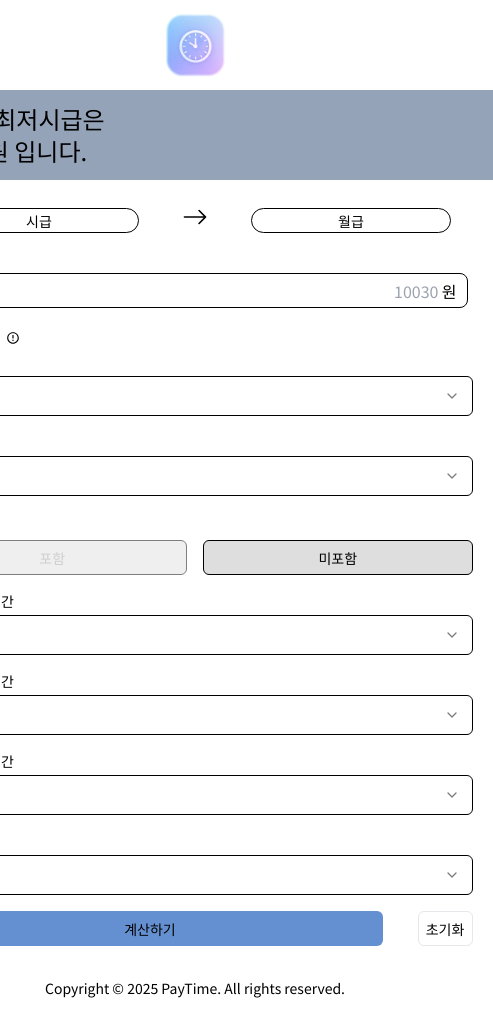
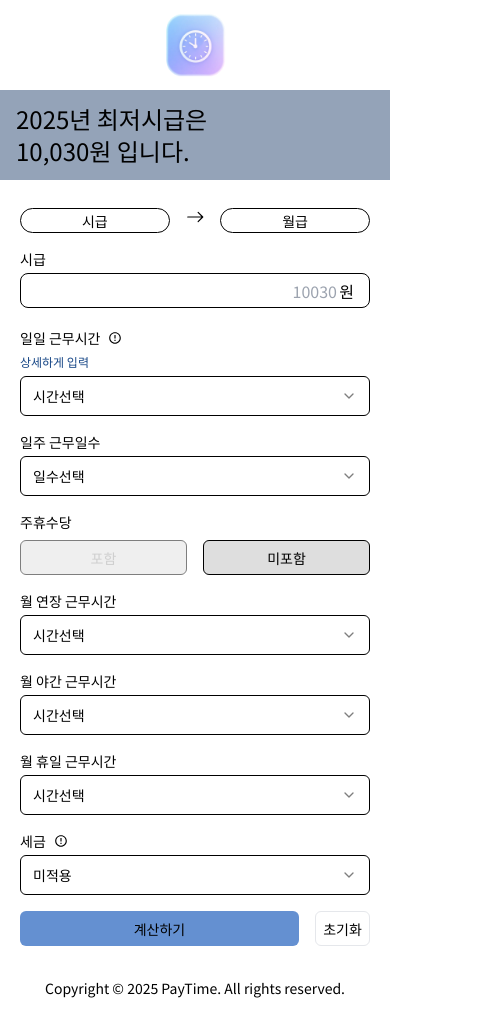
Before and after one commit to AkoIsCat/PayTime, a Next.js app: page /main in a window 390 px wide. Shown: the whole page, 493 px wide, since content can reach past the window. Built offline with nearby package versions, Linux system fonts and the light colour scheme.

Commit message:
Design: 모바일 기기 일때 화면이 가득차게 & 최대 너비 지정

```diff
--- a/src/app/(main)/components/UI/AddDetailIButton.tsx
+++ b/src/app/(main)/components/UI/AddDetailIButton.tsx
@@ -9,7 +9,7 @@ export default function AddDetailIButton() {
     <Button
       type="button"
       variant="outline"
-      className={cn('w-add h-10 bg-white border-black mt-1')}
+      className={cn('w-full max-w-add h-10 bg-white border-black mt-1')}
       onClick={() => {
         addDetailForm();
         clearDailyWorkingHours();
--- a/src/app/(main)/components/UI/HourlyWageInfo.tsx
+++ b/src/app/(main)/components/UI/HourlyWageInfo.tsx
@@ -5,7 +5,7 @@ export default function HourlyWageInfo({
   hourlyWage,
 }: HourlyWageInfoType) {
   return (
-    <div className="w-contentsWidth h-header text-2xl pl-4 bg-slate-400 flex flex-col justify-center">
+    <div className="w-full max-w-contentsWidth mx-auto h-header text-2xl pl-4 bg-slate-400 flex flex-col justify-center">
       <div>{year}년 최저시급은</div>
       <div>{hourlyWage.toLocaleString()}원 입니다.</div>
     </div>
--- a/src/app/(main)/components/form/HourlyWageForm.tsx
+++ b/src/app/(main)/components/form/HourlyWageForm.tsx
@@ -18,7 +18,7 @@ export default function HourlyWageForm() {
           name="work_hours"
           placeholder="10030"
           className={cn(
-            'w-wage h-input outline-none my-1 pl-2 text-base border rounded-lg bg-white border-black text-right pr-7'
+            'w-full max-w-wage h-input outline-none my-1 pl-1 text-base border rounded-lg bg-white border-black text-right pr-8'
           )}
           onChange={(e) => {
             setFormData('hourlyWage', +e.target.value);
--- a/src/app/(main)/components/form/WorkForm.tsx
+++ b/src/app/(main)/components/form/WorkForm.tsx
@@ -88,7 +88,7 @@ export default function WorkForm() {
     <form className="w-full p-5">
       <div className="flex justify-around items-center">
         <SalarySelectForm type="start" />
-        <BsArrowRight size={26} />
+        <BsArrowRight size={26} className="mx-4" />
         <SalarySelectForm type="end" resetToggle={resetToggle} />
       </div>
       <HourlyWageForm />
@@ -141,7 +141,7 @@ export default function WorkForm() {
         itemType="holiday"
       />
       <FormField label="세금" hasToggle={false} itemType="tax" />
-      <div className="flex justify-between">
+      <div className="flex justify-between gap-4">
         <CustomButton
           btnType="submit"
           onClick={(e: FormEvent) => onClickCalculate(e)}
--- a/src/app/(main)/components/layout/Header.tsx
+++ b/src/app/(main)/components/layout/Header.tsx
@@ -4,7 +4,7 @@ import Logo from '@/asset/PayTimeLogo_RemoveBg.png';
 
 export default function Header() {
   return (
-    <header className="w-contentsWidth h-header bg-white flex justify-center items-center">
+    <header className="w-full max-w-contentsWidth mx-auto h-header bg-white flex justify-center items-center">
       <div>
         <Image
           src={Logo}
--- a/src/app/components/Contents.tsx
+++ b/src/app/components/Contents.tsx
@@ -9,7 +9,7 @@ export default function Contents({ children, splash }: MergeChildrenSplash) {
 
   return (
     <div
-      className={`${backgroundGradient[splash]} w-contentsWidth min-h-screen flex items-center justify-center flex-col`}
+      className={`${backgroundGradient[splash]} w-full sm:w-[595px] max-w-contentsWidth min-h-screen flex items-center justify-center flex-col mx-auto`}
     >
       {children}
     </div>
--- a/src/app/layout.tsx
+++ b/src/app/layout.tsx
@@ -26,6 +26,10 @@ export const metadata: Metadata = {
 
 export const viewport: Viewport = {
   themeColor: '#f391bb',
+  width: 'device-width',
+  initialScale: 1,
+  maximumScale: 1,
+  userScalable: false,
 };
 
 export default function RootLayout({
```
